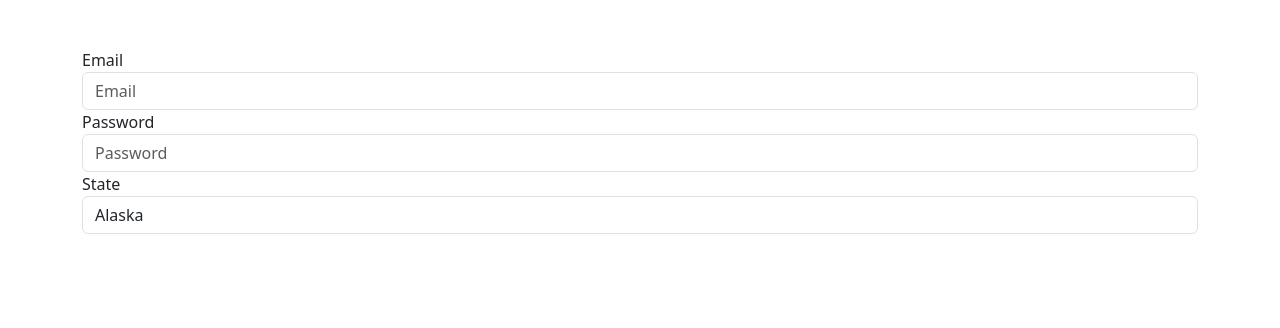
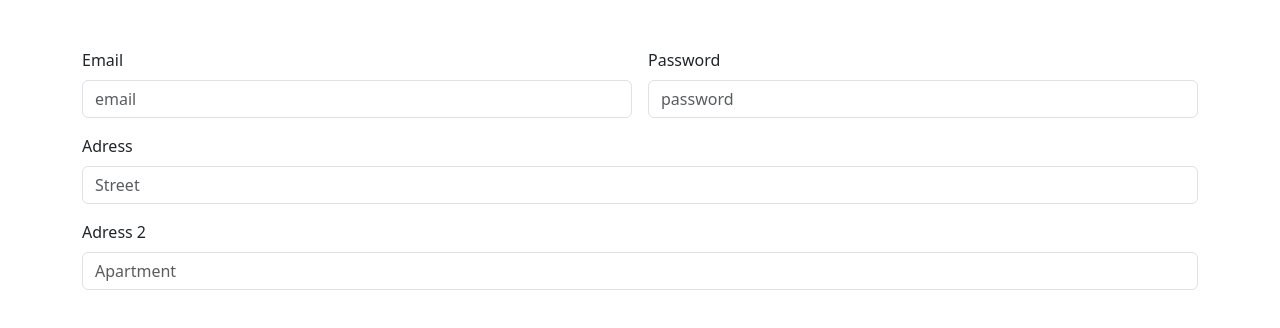
Before and after one commit to Karolinaa12/Form-responsive, a plain HTML site: page index.html in a window 1280 px wide. Drawn offline with nearby package versions, Linux system fonts and the light colour scheme.

Commit message:
changed layout

```diff
--- a/index.html
+++ b/index.html
@@ -4,7 +4,7 @@
     <meta charset="UTF-8" />
     <meta http-equiv="X-UA-Compatible" content="IE=edge" />
     <meta name="viewport" content="width=device-width, initial-scale=1.0" />
-    <title>Bootstrap Forms</title>
+    <title>Document</title>
     <link
       href="https://cdn.jsdelivr.net/npm/bootstrap@5.3.0-alpha1/dist/css/bootstrap.min.css"
       rel="stylesheet"
@@ -14,31 +14,47 @@
   </head>
   <body>
     <div class="container mt-5">
-      <form action="#nowhere">
-        <div class="form-group">
-          <label for="email">Email</label>
+      <form class="row g-3">
+        <div class="col-md-6">
+          <label for="email" class="form-label">Email</label>
           <input
             type="email"
             class="form-control"
             id="email"
-            placeholder="Email"
+            name="email"
+            placeholder="email"
           />
         </div>
-        <div class="form-group">
-          <label for="password">Password</label>
+        <div class="col-md-6">
+          <label for="password" class="form-label">Password</label>
           <input
             type="password"
             class="form-control"
             id="password"
-            placeholder="Password"
+            name="password"
+            placeholder="password"
           />
         </div>
-        <div class="form-group">
-          <label for="state">State</label>
-          <select class="form-control" name="state" id="state">
-            <option value="Alaska">Alaska</option>
-            <option value="Alabama">Alabama</option>
-          </select>
+
+        <div class="col-12">
+          <label for="adress" class="form-label">Adress</label>
+          <input
+            type="text"
+            class="form-control"
+            name="adress"
+            id="adress"
+            placeholder="Street"
+          />
+        </div>
+        <div class="col-12">
+          <label for="adress2" class="form-label">Adress 2</label>
+          <input
+            type="text"
+            class="form-control"
+            name="adress2"
+            id="adress2"
+            placeholder="Apartment"
+          />
         </div>
       </form>
     </div>
```
